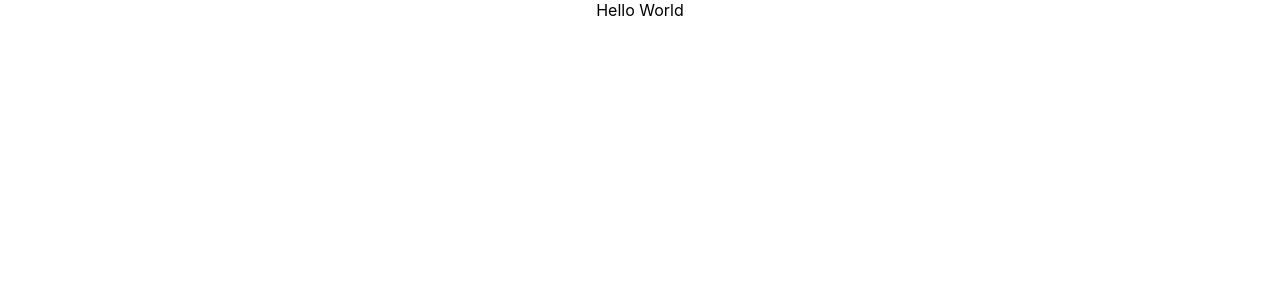
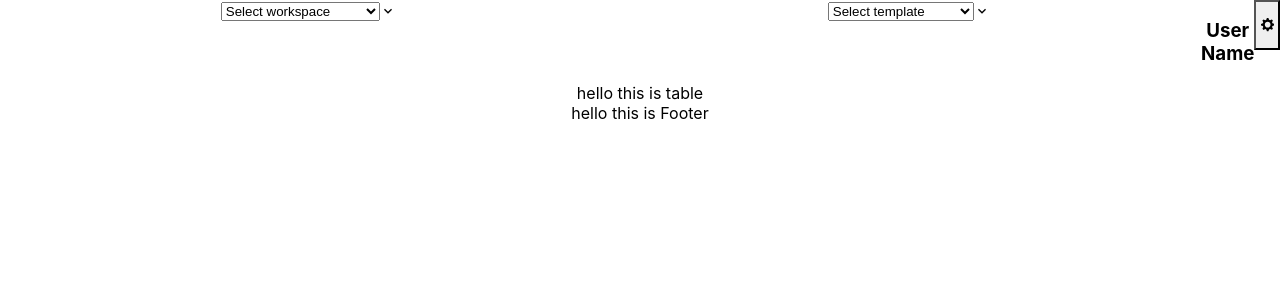
Before and after one commit to tony23nguyen/CRM-Power-Crew, a React (Create React App) app in the folder my-app/frontend/: page / in a window 1280 px wide. Shown: the top 300 px of the page. Built offline with nearby package versions, Linux system fonts and the light colour scheme.

Commit message:
Added ChakraUI icons + components to work with

```diff
--- a/my-app/frontend/src/App.tsx
+++ b/my-app/frontend/src/App.tsx
@@ -1,9 +1,18 @@
 
 import React from "react";
 import "./App.css";
+import Table from "./Components/Table"
+import Body from "./Components/Body"
+import Header from "./Components/Header"
+import Footer from "./Components/Footer"
 
 function App() {
-  return <div className="App">Hello World</div>;
+  return <div className="App">
+          <Header />
+
+          <Table />
+          <Footer />
+        </div>;
 }
 
 export default App;
--- /dev/null
+++ b/my-app/frontend/src/Components/Body.tsx
@@ -0,0 +1,8 @@
+import React from 'react'
+
+export default function Body(): any{
+
+    return (
+        <div>hello this is BODY</div>
+    )
+}
--- /dev/null
+++ b/my-app/frontend/src/Components/Footer.tsx
@@ -0,0 +1,8 @@
+import React from 'react'
+
+export default function Footer(): any{
+
+    return (
+        <div>hello this is Footer</div>
+    )
+}
--- /dev/null
+++ b/my-app/frontend/src/Components/Header.tsx
@@ -0,0 +1,30 @@
+import { Icon, IconButton, Select, Flex } from '@chakra-ui/react'
+import { SettingsIcon } from '@chakra-ui/icons'
+
+
+export default function Header(): any{
+
+    return (
+        <div>
+            <nav>
+               {/* each select box needs to be its own component - allow the creation of multiple
+               dropsdown from the user with defualt being the entire table*/}
+            <Flex justify="space-between">
+                <Select placeholder='Select workspace'>
+                    <option value='option1'>Add</option>
+                    <option value='option2'>Add+</option>
+                    <option value='option3'>Add+</option>
+                </Select>
+                <Select placeholder='Select template'>
+                    <option value='option1'>Default</option>
+                    <option value='option2'>Add</option>
+                    <option value='option3'>Add</option>
+                </Select>
+
+                <h3>User Name</h3>
+                <IconButton width="50px" height="50px" aria-label='settings' icon={<SettingsIcon />} />
+            </Flex>
+            </nav>
+        </div>
+    )
+}
--- /dev/null
+++ b/my-app/frontend/src/Components/Table.tsx
@@ -0,0 +1,8 @@
+import React from 'react'
+
+export default function Table(): any{
+
+    return (
+        <div>hello this is table</div>
+    )
+}
```
Also changed, not shown: my-app/frontend/package.json (+10 -9 lines), 1 other file (tests, documents, lock files or other folders).
